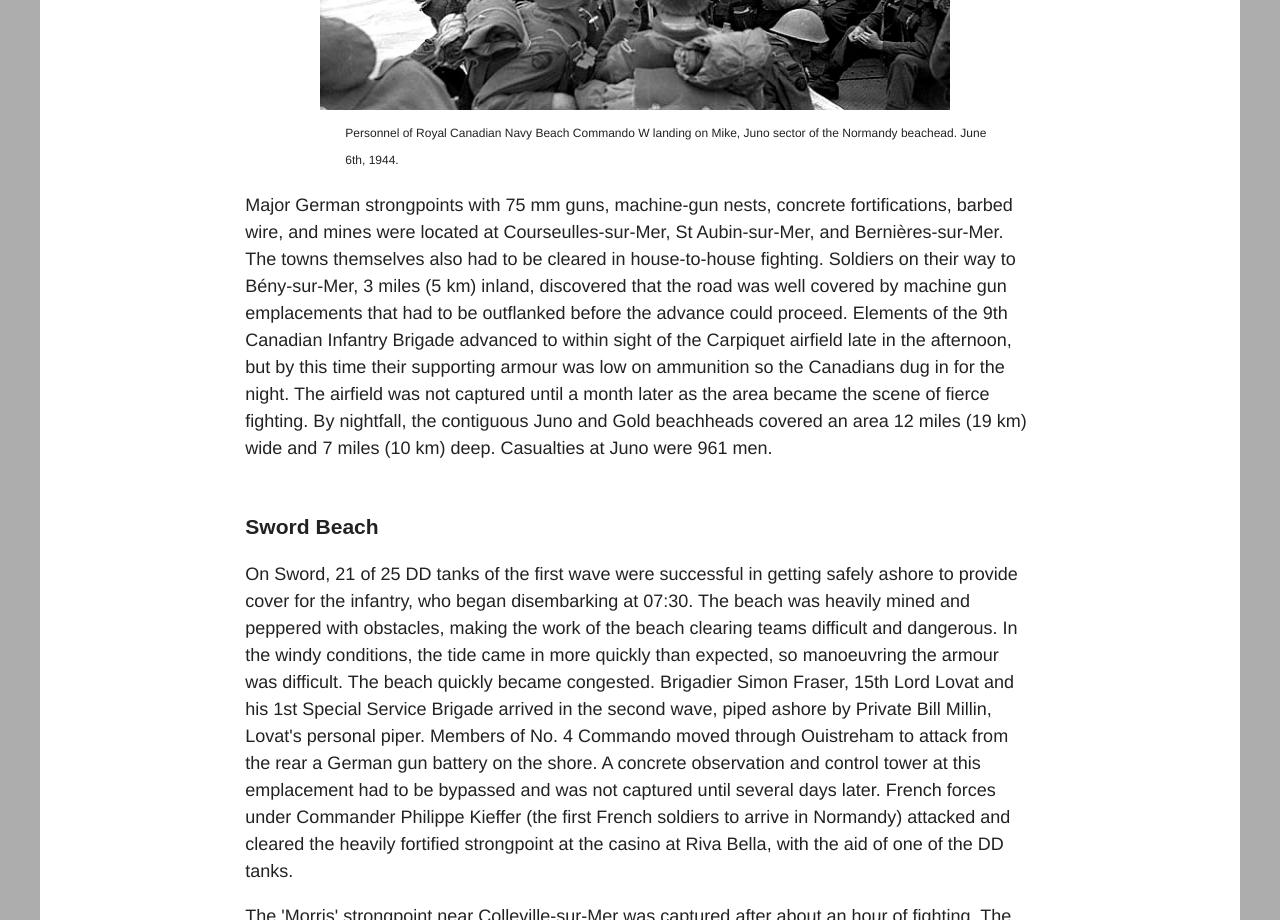
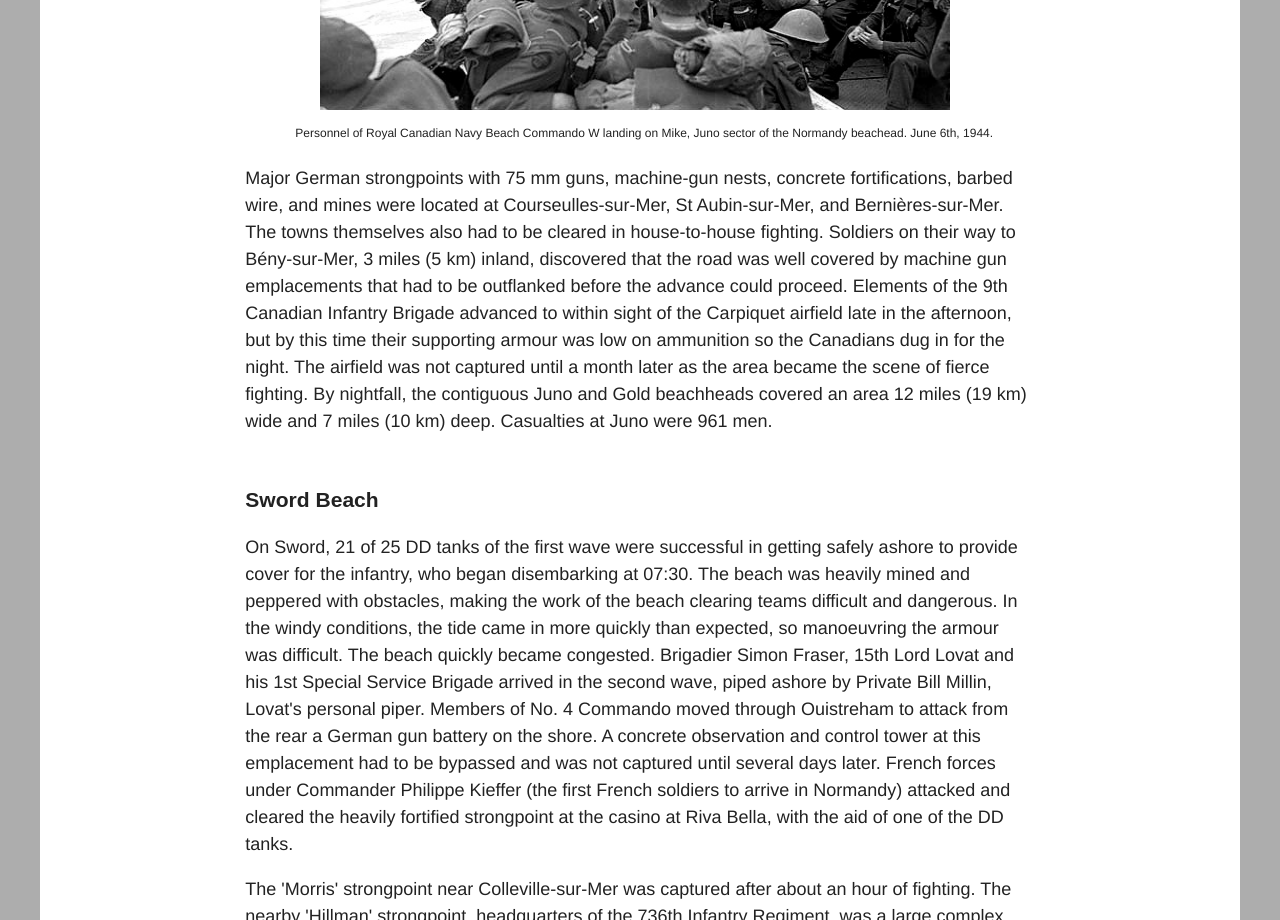
Before and after one commit to alexiaml/story-project-lazcano, a plain HTML site: page pages/landings.html in a window 1280 px wide. Shown: the part 7660-8580 px from the top of the page. Drawn offline with Linux system fonts and the light colour scheme; a web font is replaced by a local one.

Commit message:
Caption Shift in alignment

```diff
--- a/pages/landings.html
+++ b/pages/landings.html
@@ -123,7 +123,7 @@
        alt="Image of personnel of Royal Canadian Navy Beach Commando W landing on Mike, Juno sector of the Normandy beachead. June 6th, 1944."
     height="450px"
 	width="630px">
-  <figcaption body style="margin-left: 25px">Personnel of Royal Canadian Navy Beach Commando W landing on Mike, Juno sector of the Normandy beachead. June 6th, 1944.</figcaption>
+  <figcaption body style="margin-left: -25px">Personnel of Royal Canadian Navy Beach Commando W landing on Mike, Juno sector of the Normandy beachead. June 6th, 1944.</figcaption>
             </figure>
 
 <p>Major German strongpoints with 75 mm guns, machine-gun nests, concrete fortifications, barbed wire, and mines were located at Courseulles-sur-Mer, St Aubin-sur-Mer, and Bernières-sur-Mer. The towns themselves also had to be cleared in house-to-house fighting. Soldiers on their way to Bény-sur-Mer, 3 miles (5 km) inland, discovered that the road was well covered by machine gun emplacements that had to be outflanked before the advance could proceed. Elements of the 9th Canadian Infantry Brigade advanced to within sight of the Carpiquet airfield late in the afternoon, but by this time their supporting armour was low on ammunition so the Canadians dug in for the night. The airfield was not captured until a month later as the area became the scene of fierce fighting. By nightfall, the contiguous Juno and Gold beachheads covered an area 12 miles (19 km) wide and 7 miles (10 km) deep. Casualties at Juno were 961 men.</p>
```
